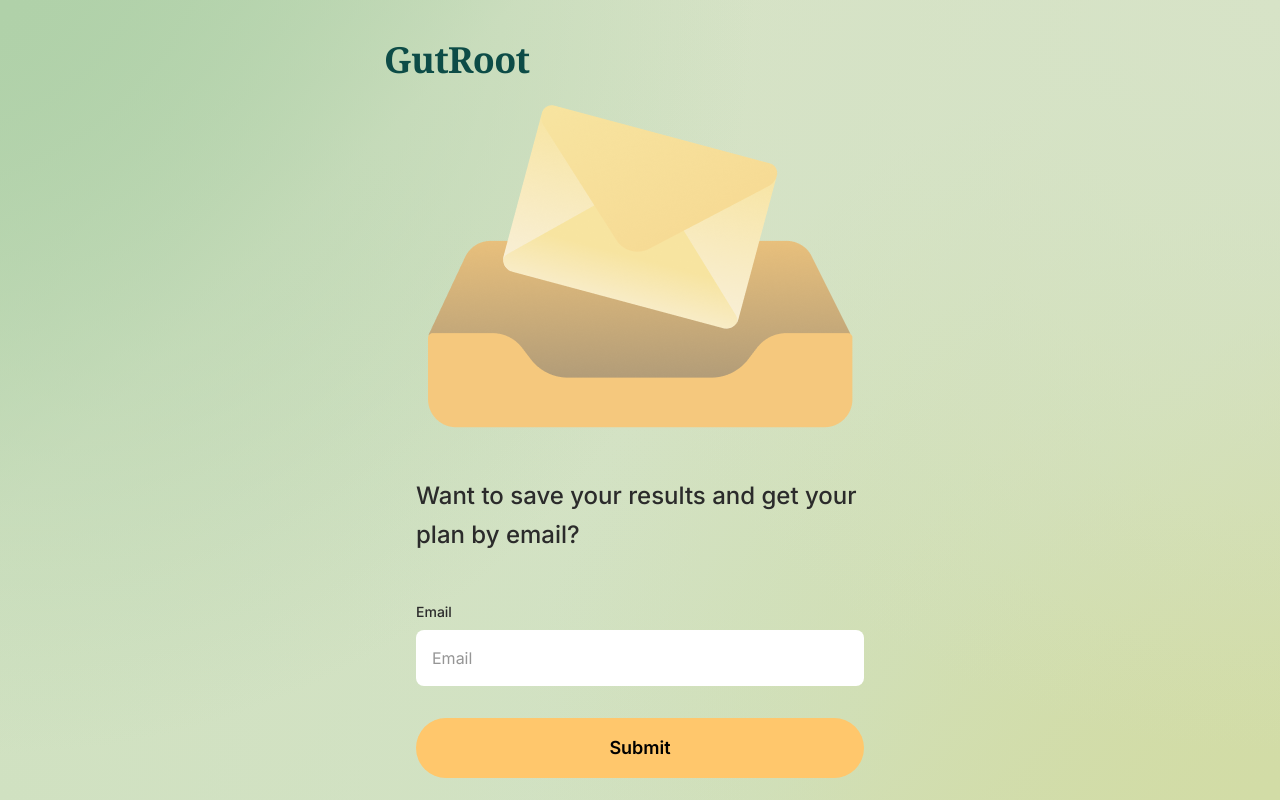
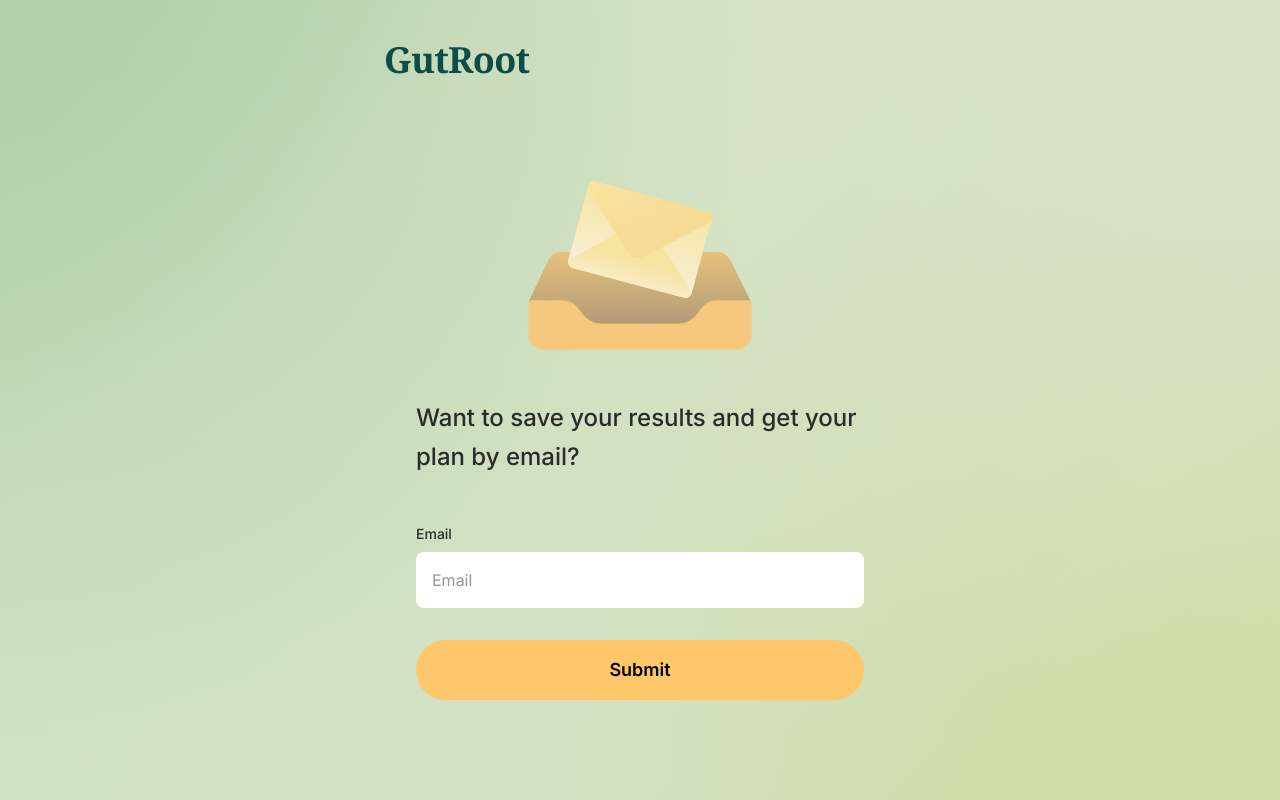
Before and after one commit to graphcs/Actalyze, a Next.js app: page /onboarding/complete in a window 1280 px wide. Built offline with nearby package versions, Linux system fonts and the light colour scheme; no server answers.

Commit message:
Update image sizes on onboarding completion page for better visual consistency
- Adjusted the width of the processing and inbox images to improve layout and alignment.
- Enhanced overall aesthetics of the onboarding completion page.

```diff
--- a/app/onboarding/complete/page.tsx
+++ b/app/onboarding/complete/page.tsx
@@ -197,7 +197,7 @@ export default function OnboardingCompletePage() {
                 <img
                   src="/opened-inbox.png"
                   alt="Processing"
-                  className="w-[60%] h-[60%] mx-auto"
+                  className="w-[40%] mx-auto"
                 />
               </div>
 
@@ -226,7 +226,7 @@ export default function OnboardingCompletePage() {
                 <img
                   src="/inbox.png"
                   alt="Inbox"
-                  className="mx-auto"
+                  className="w-[50%] mx-auto"
                 />
               </div>
 
```
